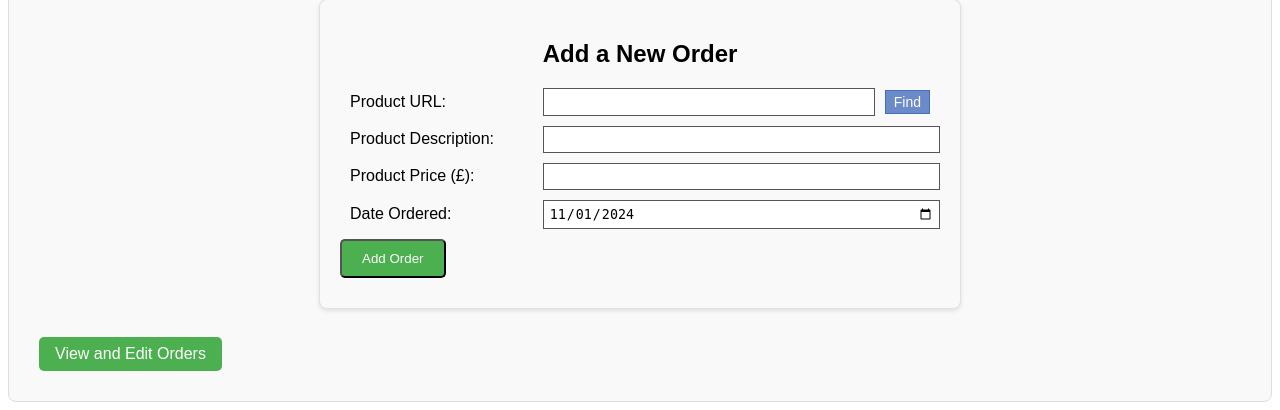
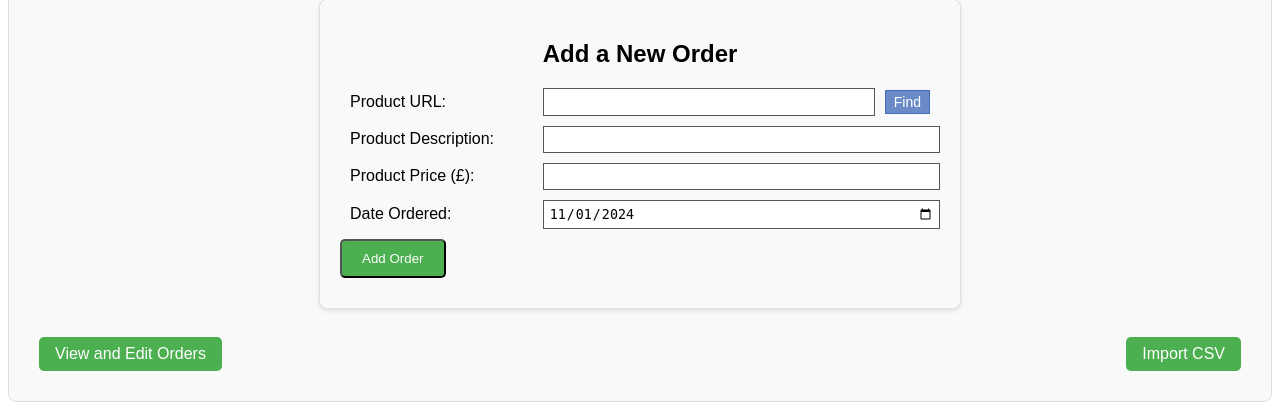
Before and after one commit to infidelus/vine-orders-app, a Flask app: page / in a window 1280 px wide. Shown: the part 555-965 px from the top of the page. Run offline with Flask 2, Linux system fonts and the light colour scheme; data comes from the database, SQL or seed files in the repository; data that the repository does not hold is empty.

Commit message:
Update index.html
Added an 'Import CSV' button

```diff
--- a/templates/index.html
+++ b/templates/index.html
@@ -105,6 +105,7 @@
             <br>
             <div class="bottom-buttons">
                 <a href="{{ url_for('orders') }}" class="button-link">View and Edit Orders</a>
+                <a href="{{ url_for('import_csv') }}" class="button-link import-button">Import CSV</a>
             </div>
         </div>
     </div>
```
